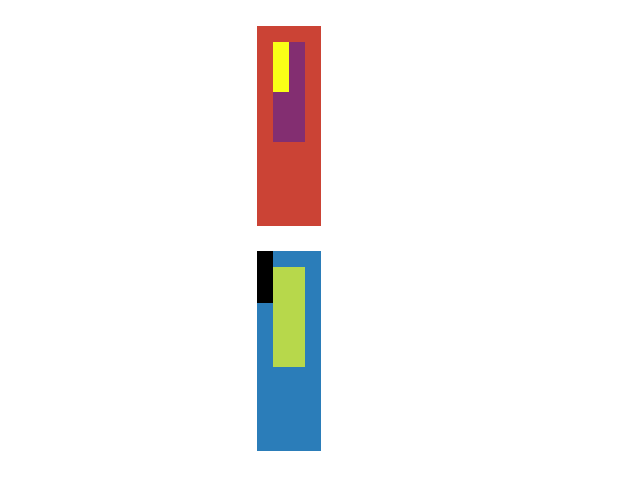
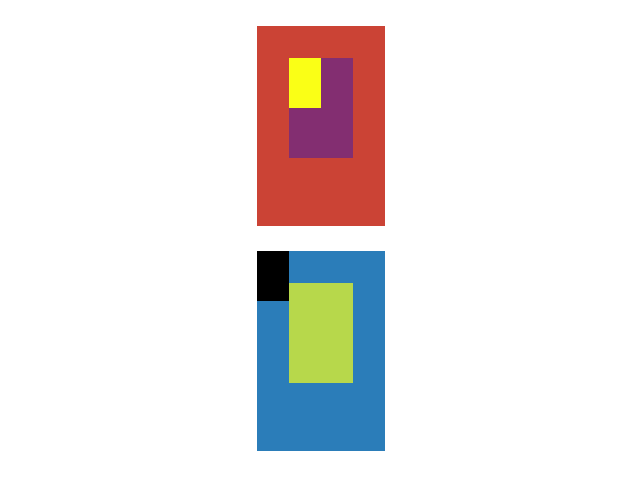
Before and after one commit to itzelJimenez/CSS-positioning-esquema, a plain HTML site: page index.html in a window 1280 px wide. Shown: the whole page, without its empty margins (191-831 px from the left). Drawn offline with Linux system fonts and the light colour scheme.

Commit message:
Don't repeat yourself

```diff
--- a/assets/css/main.css
+++ b/assets/css/main.css
@@ -2,35 +2,27 @@ body{
 	margin: 0;
 	padding: 0;
 }
-.contenedor{
-	margin: 0;
-	padding: 0;
-}
 .caja{
-	width: 5%;
+	width: 10%;
 	height: 200px;
 	margin-top:2%;
 	margin-left: 35%;
+	display: block;
 	position: relative;
 }
 .cajita{
+	margin-top:25%;
+	margin-left: 25%;
+}
+.cajaMini{
+	margin-top:0%;
+	margin-left: 0%;
+}
+.tamaño{
 	width: 50%;
 	height: 50%;
-	margin-top:25%;
-	margin-left: 25%;
-	position: absolute;
 }
-.cajaMini{
-	width: 50%;
-	height: 50%;
-	margin-top:0%;
-	margin-left: 0%;
-	position: absolute;
-}
-.cajaNegra{
-	width: 25%;
-	height: 26%;
-	background-color: black;
+.absolute{
 	position: absolute;
 }
 #rojo{
@@ -48,3 +40,8 @@ body{
 #morado{
 	background-color: #832E71;
 }
+#negra{
+	background-color: black;
+	width: 25%;
+	height: 25%;
+}
--- a/index.html
+++ b/index.html
@@ -8,14 +8,13 @@
 	<body>
 		<div class="contenedor">
 			<div class="caja" id="rojo">
-				<div class="cajita" id="morado">
-					<div class="cajaMini" id="amarillo"></div>
+				<div class="cajita tamaño absolute" id="morado">
+					<div class="cajaMini tamaño absolute" id="amarillo"></div>
 				</div>
-				<div class="" id="rosa"></div>
 			</div>
 			<div class="caja" id="azul">
-				<div class="cajita" id="verde"></div>
-				<div class="cajaNegra" id="negra"></div>
+				<div class="cajita tamaño absolute" id="verde"></div>
+				<div class="cajaMini absolute" id="negra"></div>
 			</div>
 		</div>
 	</body>
```
